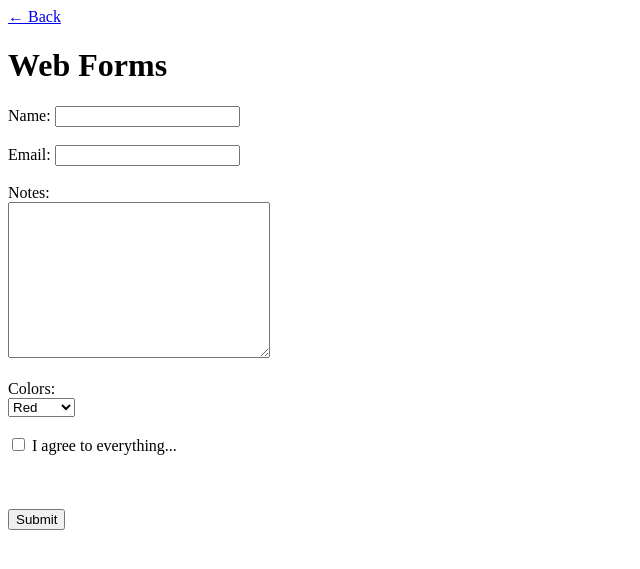
After one commit to J-Saun/LAMP_Demo, a PHP site: page /projects/webForms/ in a window 1280 px wide. The commit adds this page. Shown: the top 569 px of the page, without its empty margins (0-640 px from the left). Run offline with PHP 8.4, Linux system fonts and the light colour scheme.

Commit message:
Dev: Moved web forms practice to it's own dir

```diff
--- a/projects/Project1/index.php
+++ b/projects/Project1/index.php
@@ -8,6 +8,7 @@
 </head>
 
 <body>
+    <a href="../">← Back</a>
     <h1>Project 1</h1>
 </body>
 
--- /dev/null
+++ b/projects/webForms/index.php
@@ -0,0 +1,35 @@
+<!DOCTYPE html>
+<html lang="en">
+
+<head>
+    <meta charset="UTF-8">
+    <meta name="viewport" content="width=device-width, initial-scale=1.0">
+    <title>Web Forms</title>
+</head>
+
+<body>
+    <a href="../">← Back</a>
+    <h1>Web Forms</h1>
+    <form action="process.php" method="post">
+        Name: <input type="text" name="username" required /><br /><br />
+        Email: <input type="email" name="useremail" id="" /><br /><br />
+        Notes:<br>
+        <textarea name="notes" id="" cols="30" rows="10"></textarea><br><br>
+        Colors:<br>
+        <select name="colors" id="">
+            <option value="red">Red</option>
+            <option value="blue">Blue</option>
+            <option value="green">Green</option>
+            <option value="yellow">Yellow</option>
+            <option value="orange">Orange</option>
+            <option value="purple">Purple</option>
+        </select>
+        <br><br>
+        <input type="checkbox" name="iagree" id="" required> I agree to everything...<br><br>
+        <br><br>
+
+        <button name="signupform" type="submit">Submit</button>
+    </form>
+</body>
+
+</html>
```
Also changed, not shown: index.php (+7 -21 lines), projects/index.php (+2 -5 lines), projects/webForms/process.php (renamed from process.php).
